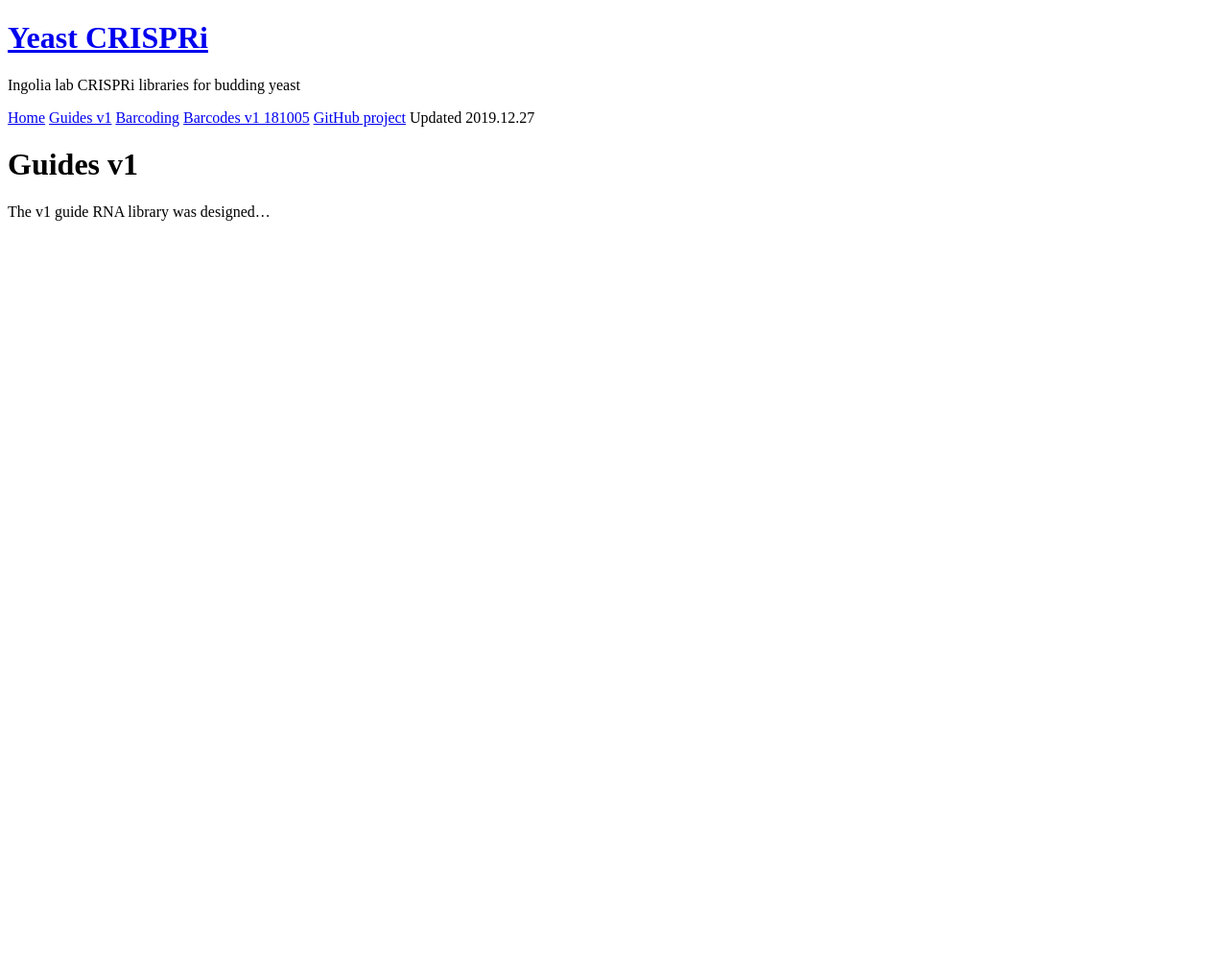
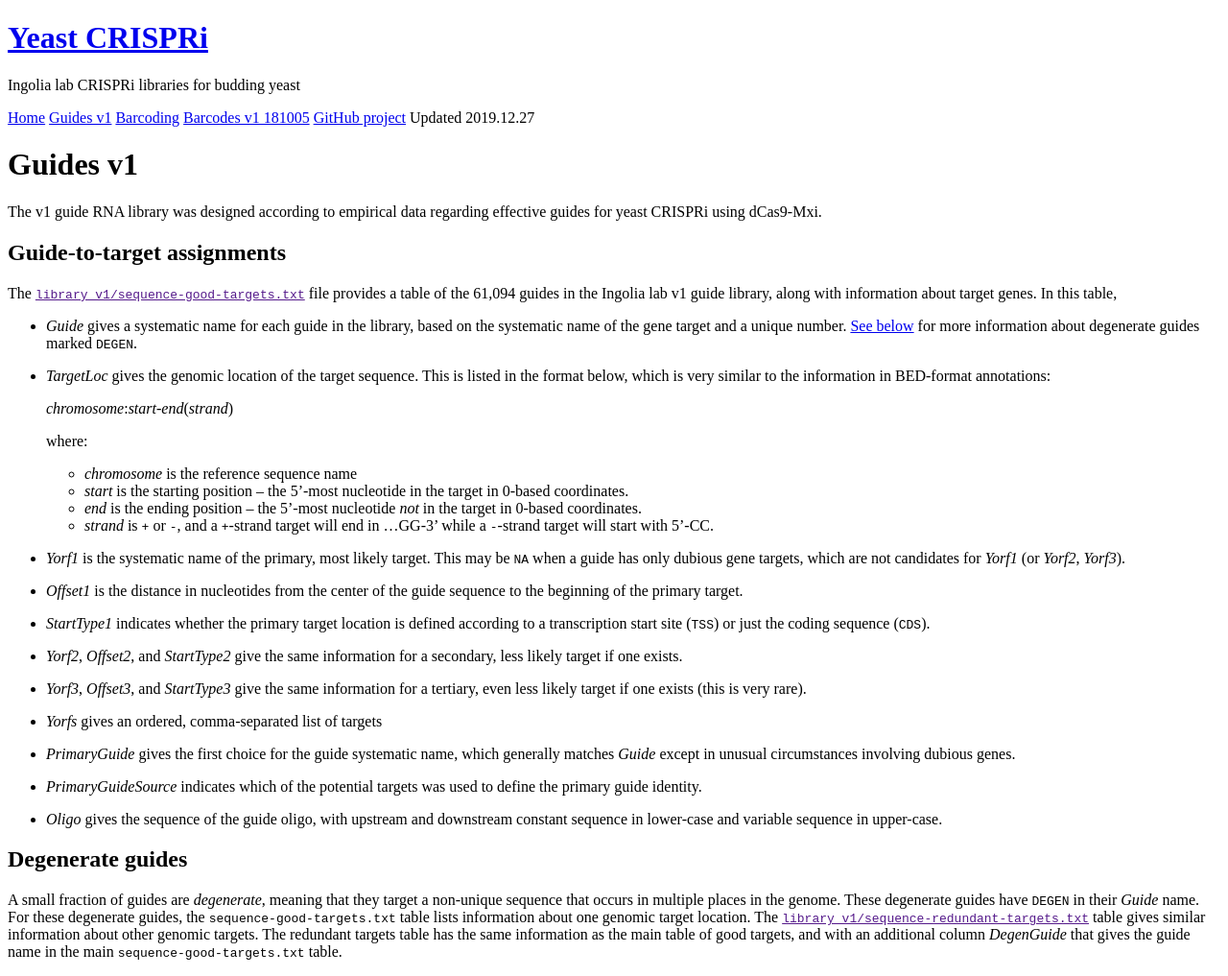
Before and after one commit to ingolia-lab/yeast-crispri, a Jekyll site: the page built from docs/20-guides-v1.md, in a window 1280 px wide. Shown: the whole page at 96% size. Built offline with Jekyll 4.4.1, drawn with Linux system fonts in a browser that asks for light colours; some web fonts are replaced; before the commit the page ends 900 px from its top, so only the background shows below that.

Commit message:
Describe contents of guide and barcode tables

```diff
--- a/docs/20-guides-v1.md
+++ b/docs/20-guides-v1.md
@@ -3,4 +3,76 @@ layout: page
 title: Guides v1
 ---
 
-The v1 guide RNA library was designed...
+The v1 guide RNA library was designed according to empirical data
+regarding effective guides for yeast CRISPRi using dCas9-Mxi.
+
+## Guide-to-target assignments
+
+The [`library_v1/sequence-good-targets.txt`]() file provides a table
+of the 61,094 guides in the Ingolia lab v1 guide library, along with
+information about target genes. In this table,
+
+* *Guide* gives a systematic name for each guide in the library, based
+   on the systematic name of the gene target and a unique number. [See
+   below](#degenerate-guides) for more information about degenerate guides marked
+   `DEGEN`.
+
+* *TargetLoc* gives the genomic location of the target sequence. This
+   is listed in the format below, which is very similar to the
+   information in BED-format annotations:
+
+   _chromosome_:_start_-_end_(_strand_)
+
+   where:
+   * _chromosome_ is the reference sequence name
+   * _start_ is the starting position -- the 5'-most nucleotide in the
+     target in 0-based coordinates.
+   * _end_ is the ending position -- the 5'-most nucleotide *not* in
+     the target in 0-based coordinates.
+   * _strand_ is `+` or `-`, and a `+`-strand target will end in
+     ...GG-3' while a `-`-strand target will start with 5'-CC.
+
+* *Yorf1* is the systematic name of the primary, most likely
+   target. This may be `NA` when a guide has only dubious gene
+   targets, which are not candidates for *Yorf1* (or *Yorf2*,
+   *Yorf3*).
+
+* *Offset1* is the distance in nucleotides from the center of the
+   guide sequence to the beginning of the primary target.
+
+* *StartType1* indicates whether the primary target location is
+   defined according to a transcription start site (`TSS`) or just the
+   coding sequence (`CDS`).
+
+* *Yorf2*, *Offset2*, and *StartType2* give the same information for a
+   secondary, less likely target if one exists.
+
+* *Yorf3*, *Offset3*, and *StartType3* give the same information for a
+   tertiary, even less likely target if one exists (this is very
+   rare).
+
+* *Yorfs* gives an ordered, comma-separated list of targets
+
+* *PrimaryGuide* gives the first choice for the guide systematic name,
+   which generally matches *Guide* except in unusual circumstances
+   involving dubious genes.
+
+* *PrimaryGuideSource* indicates which of the potential targets was
+   used to define the primary guide identity.
+
+* *Oligo* gives the sequence of the guide oligo, with upstream and
+   downstream constant sequence in lower-case and variable sequence in
+   upper-case.
+
+## Degenerate guides
+
+A small fraction of guides are _degenerate_, meaning that they target
+a non-unique sequence that occurs in multiple places in the
+genome. These degenerate guides have `DEGEN` in their *Guide*
+name. For these degenerate guides, the `sequence-good-targets.txt`
+table lists information about one genomic target location. The
+[`library_v1/sequence-redundant-targets.txt`]() table gives similar
+information about other genomic targets. The redundant targets table
+has the same information as the main table of good targets, and with
+an additional column *DegenGuide* that gives the guide name in the
+main `sequence-good-targets.txt` table.
```
Also changed, not shown: docs/40-barcodes-v1-181005.md (+13 -1 lines), 1 other file.
